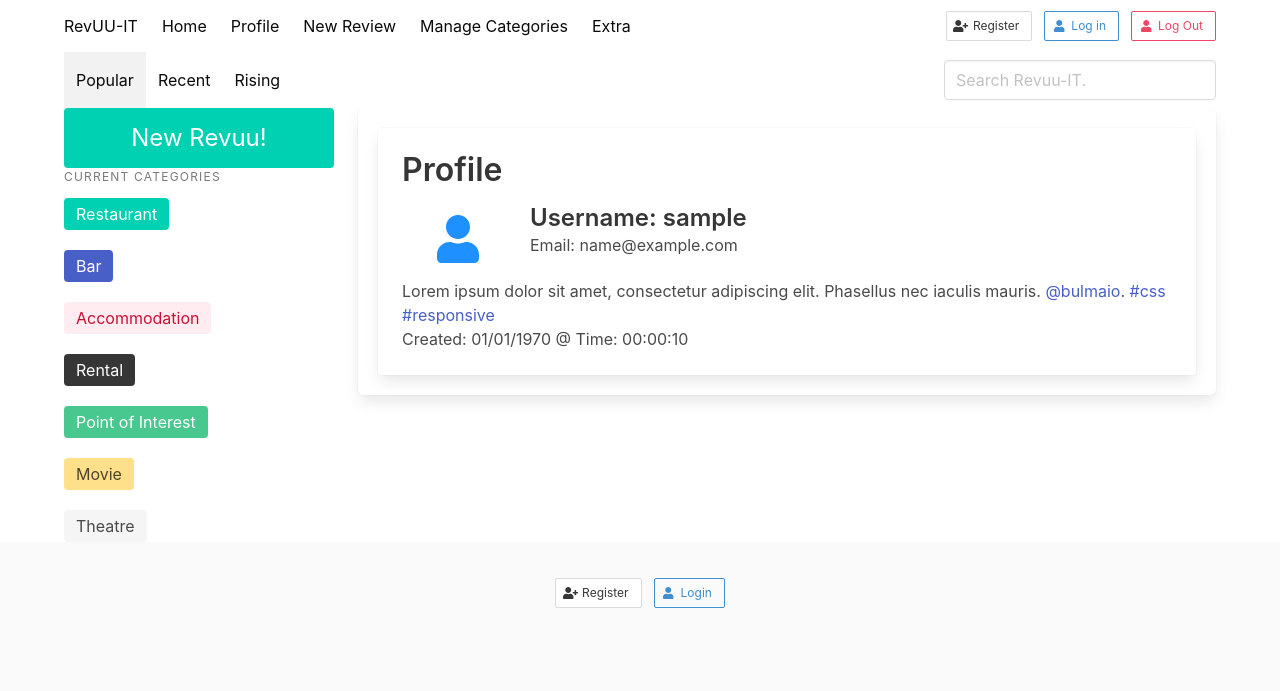
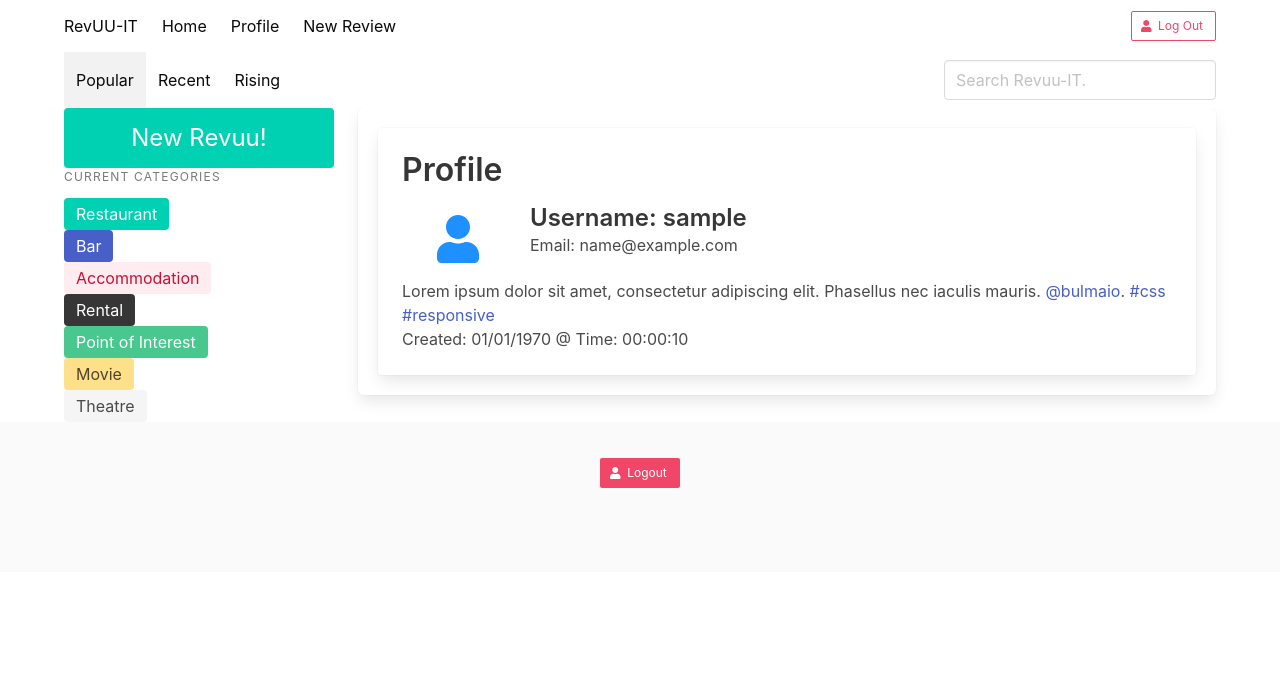
Before and after one commit to Code-Institute-Submissions/Flask-Revuu-It, a Flask app: a page that uses templates/base.html in a window 1280 px wide. Shown: the top 691 px of the page. Run offline with Flask 2, Linux system fonts and the light colour scheme; the visitor is signed in with stand-in values (Sample User, id 1); a database or web service that is not in the repository returns one stand-in record (values such as "Sample title"); some libraries are stand-ins or nearby versions.

Commit message:
add logout functionality and Hide mmenu items based on session user

```diff
--- a/app.py
+++ b/app.py
@@ -116,6 +116,14 @@ def login():
     return render_template("login.html")
 
 
+@app.route("/logout")
+def logout():
+    flash("You are now Logged Out!")
+    #Remove user from the session cookies
+    session.pop("user")
+    return redirect(url_for("login"))
+
+
 
 
 if __name__ == "__main__":
--- a/templates/base.html
+++ b/templates/base.html
@@ -22,7 +22,7 @@
 		<nav class="navbar is-white topNav">
 			<div class="container">
 				<div class="navbar-brand">
-					<a class="navbar-item" href="../">
+					<a class="navbar-item" href="{{url_for('get_reviews')}}">
 						RevUU-IT
 					</a>
 					<div class="navbar-burger burger" data-target="topNav">
@@ -33,15 +33,29 @@
 				</div>
 				<div id="topNav" class="navbar-menu">
 					<div class="navbar-start">
-                        <a class="navbar-item" href="#">Home</a>
-                        <a class="navbar-item" href="#">Profile</a>
+                        <a class="navbar-item" href="{{url_for('get_reviews')}}">Home</a>
+                        {% if session.user %}
+                            <a class="navbar-item" href="{{url_for('profile', username=session['user'])}}">Profile</a>
                             <a class="navbar-item" href="#">New Review</a>
+                          {% if session.user == "admin"|lower %}
 						     <a class="navbar-item" href="#">Manage Categories</a>
-						<a class="navbar-item" href="#">Extra</a>
+                             <a class="navbar-item" href="#">Admin</a>
+                          {% endif %}
+                        {% endif %}
 					</div>
 					<div class="navbar-end">
 						<div class="navbar-item">
 							<div class="field is-grouped">
+                                {% if session.user %}
+                                <p class="control">
+									<a  href="{{url_for('logout')}}" class="button is-small is-danger is-outlined">
+										<span class="icon">
+											<i class="fa fa-user"></i>
+										</span>
+										<span>Log Out</span>
+									</a>
+                                </p>
+                                {% else %}
                                     <p class="control">
                                         <a href="{{url_for('register')}}" class="button is-small">
                                             <span class="icon">
@@ -60,14 +74,7 @@
                                             <span>Log in</span>
                                         </a>
                                     </p>
-                                <p class="control">
-									<a class="button is-small is-danger is-outlined">
-										<span class="icon">
-											<i class="fa fa-user"></i>
-										</span>
-										<span>Log Out</span>
-									</a>
-								</p>
+                                {% endif %}
 							</div>
 						</div>
 					</div>
@@ -106,6 +113,7 @@
         <!-- Main Container -->
 		<section class="container">
 			<div class="columns">
+                {% if session.user %}
 				<div class="column is-3">
 					<a class="button is-primary is-block is-alt is-large" href="#">New Revuu!</a>
 					<aside class="menu">
@@ -114,21 +122,16 @@
 						</p>
 						<ul class="menu-list">
                             <li><span class="tag is-primary is-medium ">Restaurant</span></li>
-                            <br>
                             <li><span class="tag is-link is-medium ">Bar</span></li>
-                            <br>
                             <li><span class="tag is-light is-danger is-medium ">Accommodation</span></li>
-                            <br>
                             <li><span class="tag is-dark is-medium ">Rental</span></li>
-                            <br>
                             <li><span class="tag is-success is-medium ">Point of Interest</span></li>
-                            <br>
                             <li><span class="tag is-warning is-medium ">Movie</span></li>
-                            <br>
 							<li><span class="tag is-medium ">Theatre</span></li>
 						</ul>
 					</aside>
                 </div>
+                {% endif %}
 				<div class="column is-9">
 					<div class="box content">
                         {% block content %}
@@ -142,6 +145,16 @@
 				<div class="content has-text-centered">
 					<div class="columns is-mobile is-centered">
 						<div class="field is-grouped is-grouped-multiline">
+                            {% if session.user %}
+                                <div class="control">
+                                    <a href="{{url_for('logout')}}" class="button is-small is-danger">
+                                        <span class="icon">
+                                            <i class="fas fa-user"></i>
+                                        </span>
+                                        <span>Logout</span>
+                                    </a>
+                                </div>
+                            {% else %}
                                 <div class="control">
                                     <a href="{{url_for('register')}}" class="button is-small">
                                         <span class="icon">
@@ -159,6 +172,7 @@
                                     </a>
                                     </div>
                                 </div>
+                            {% endif %}
 						</div>
 					</div>
 				</div>
@@ -166,5 +180,7 @@
 		</footer>
         <script async type="text/javascript" src="{{ url_for('static', filename='js/script.js') }}"></script>
         <script defer src="https://use.fontawesome.com/releases/v5.14.0/js/all.js"></script>
+        {% block scripts %}
+        {% endblock %}
     </body>
 </html>
```
Lines whose indentation alone changed are shown as unchanged.
